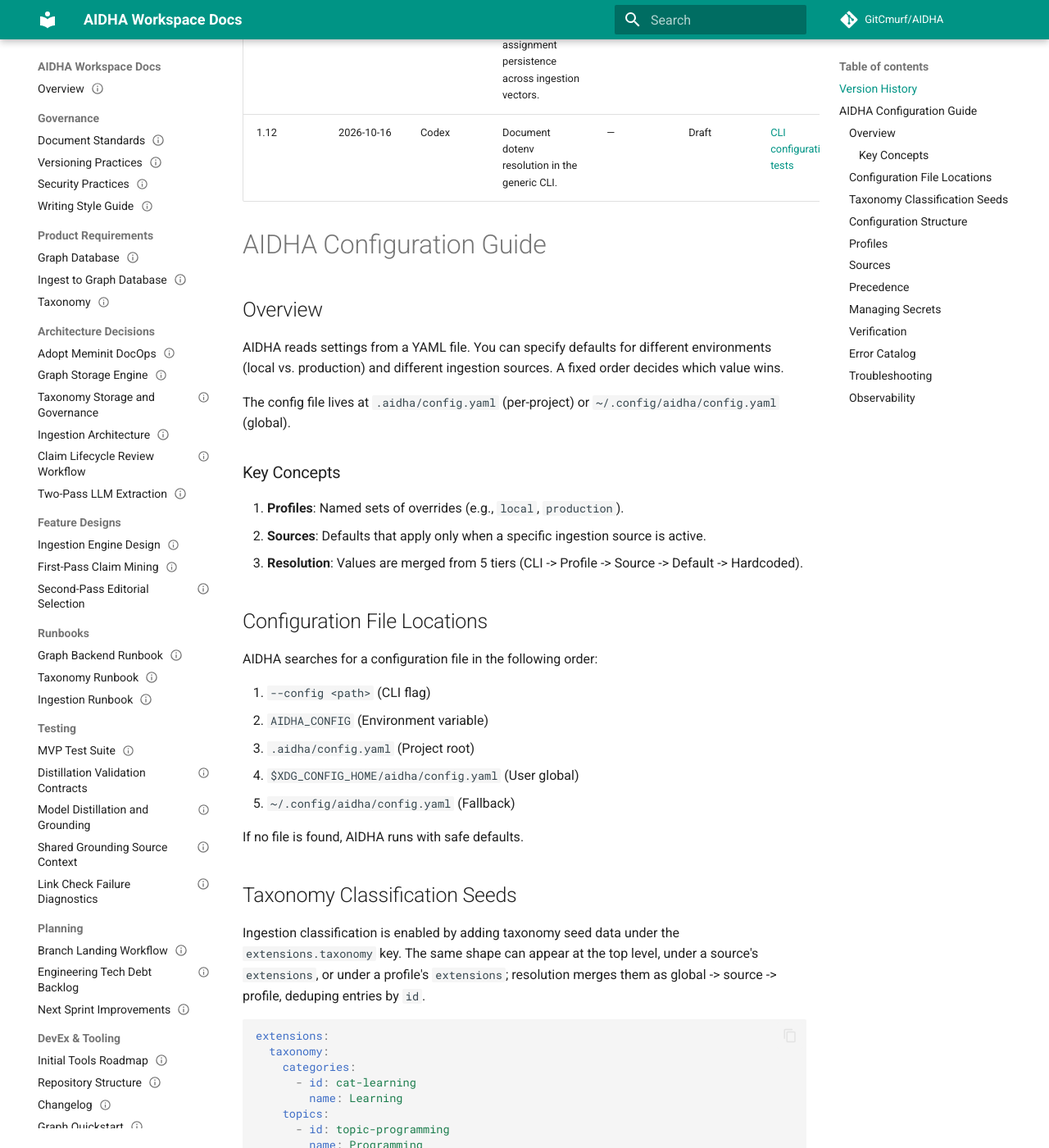
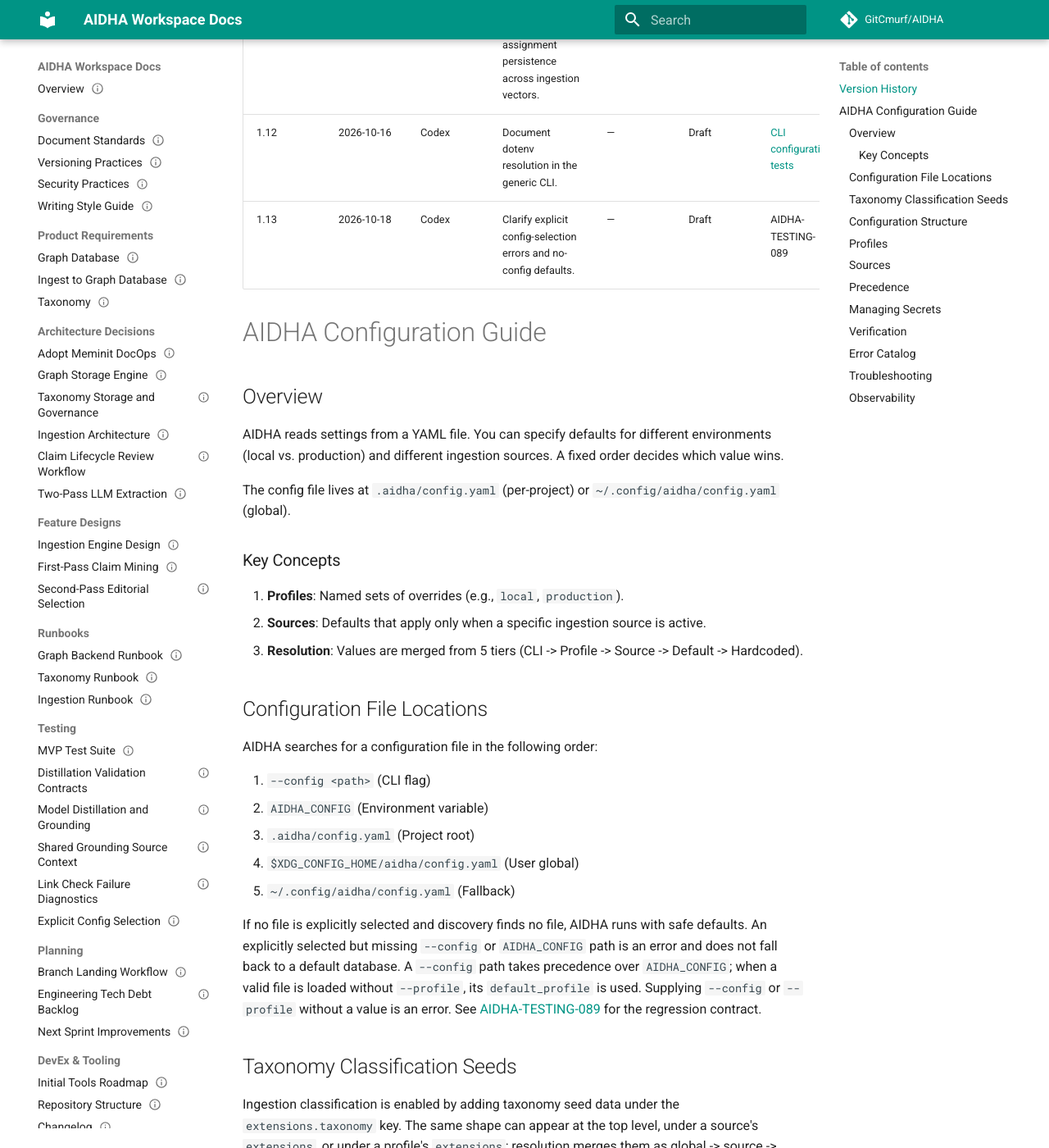
Before and after one commit to GitCmurf/AIDHA, an MkDocs documentation site: the page built from docs/60-devex/config-guide.md, in a window 1280 px wide and 1400 px high, scrolled down 1548 px. Shown: the whole window at 82% size. Built offline with MkDocs 1.6.1 and Material for MkDocs 9.7.7, drawn with Linux system fonts in a browser that asks for light colours; comment, search, counter and statistics services are not loaded; the version menu is left out; some of the changed text lies outside the part shown.

Commit message:
fix(cli): reject missing explicitly selected config

```diff
--- a/docs/60-devex/config-guide.md
+++ b/docs/60-devex/config-guide.md
@@ -2,8 +2,8 @@
 document_id: AIDHA-GUIDE-005
 owner: Repo Maintainers
 status: Draft
-last_updated: 2026-10-16
-version: "1.12"
+last_updated: 2026-10-18
+version: "1.13"
 title: AIDHA Configuration Guide
 type: GUIDE
 docops_version: "2.0"
@@ -15,8 +15,8 @@
 > **Owner:** Repo Maintainers
 > **Approvers:** —
 > **Status:** Draft
-> **Version:** 1.12
-> **Last Updated:** 2026-10-16
+> **Version:** 1.13
+> **Last Updated:** 2026-10-18
 > **Type:** GUIDE
 
 ## Version History
@@ -36,6 +36,7 @@
 | 1.10    | 2026-05-25 | AI     | Document taxonomy extension seed data for ingestion classification. | — | Draft | AIDHA-PLAN-007 |
 | 1.11    | 2026-05-25 | AI     | Clarify durable taxonomy assignment persistence across ingestion vectors. | — | Draft | AIDHA-PLAN-007 |
 | 1.12    | 2026-10-16 | Codex  | Document dotenv resolution in the generic CLI. | — | Draft | [CLI configuration tests](https://github.com/GitCmurf/AIDHA/blob/main/packages/praecis/cli/tests/cli.test.ts) |
+| 1.13    | 2026-10-18 | Codex  | Clarify explicit config-selection errors and no-config defaults. | — | Draft | AIDHA-TESTING-089 |
 
 # AIDHA Configuration Guide
 
@@ -62,7 +63,13 @@
 4. `$XDG_CONFIG_HOME/aidha/config.yaml` (User global)
 5. `~/.config/aidha/config.yaml` (Fallback)
 
-If no file is found, AIDHA runs with safe defaults.
+If no file is explicitly selected and discovery finds no file, AIDHA runs with safe defaults.
+An explicitly selected but missing `--config` or `AIDHA_CONFIG` path is an error and does not
+fall back to a default database. A `--config` path takes precedence over `AIDHA_CONFIG`; when a
+valid file is loaded without `--profile`, its `default_profile` is used. Supplying `--config` or
+`--profile` without a value is an error. See
+[AIDHA-TESTING-089](../55-testing/testing-089-explicit-config-selection.md) for the regression
+contract.
 
 ## Taxonomy Classification Seeds
 
--- a/mkdocs.yml
+++ b/mkdocs.yml
@@ -35,6 +35,7 @@
       - Model Distillation and Grounding: 55-testing/testing-057-distillation-pipeline.md
       - Shared Grounding Source Context: 55-testing/testing-058-grounding-context.md
       - Link Check Failure Diagnostics: 55-testing/testing-065-link-check-diagnostics.md
+      - Explicit Config Selection: 55-testing/testing-089-explicit-config-selection.md
   - Planning:
       - Branch Landing Workflow: 05-planning/plan-015-branch-landing-workflow.md
       - Engineering Tech Debt Backlog: 05-planning/tasks/task-007-tech-debt-backlog.md
```
Also changed, not shown: docs/01-indices/catalog.json (+20 -2 lines), docs/55-testing/testing-089-explicit-config-selection.md (added, +70 -0 lines), 2 other files.
